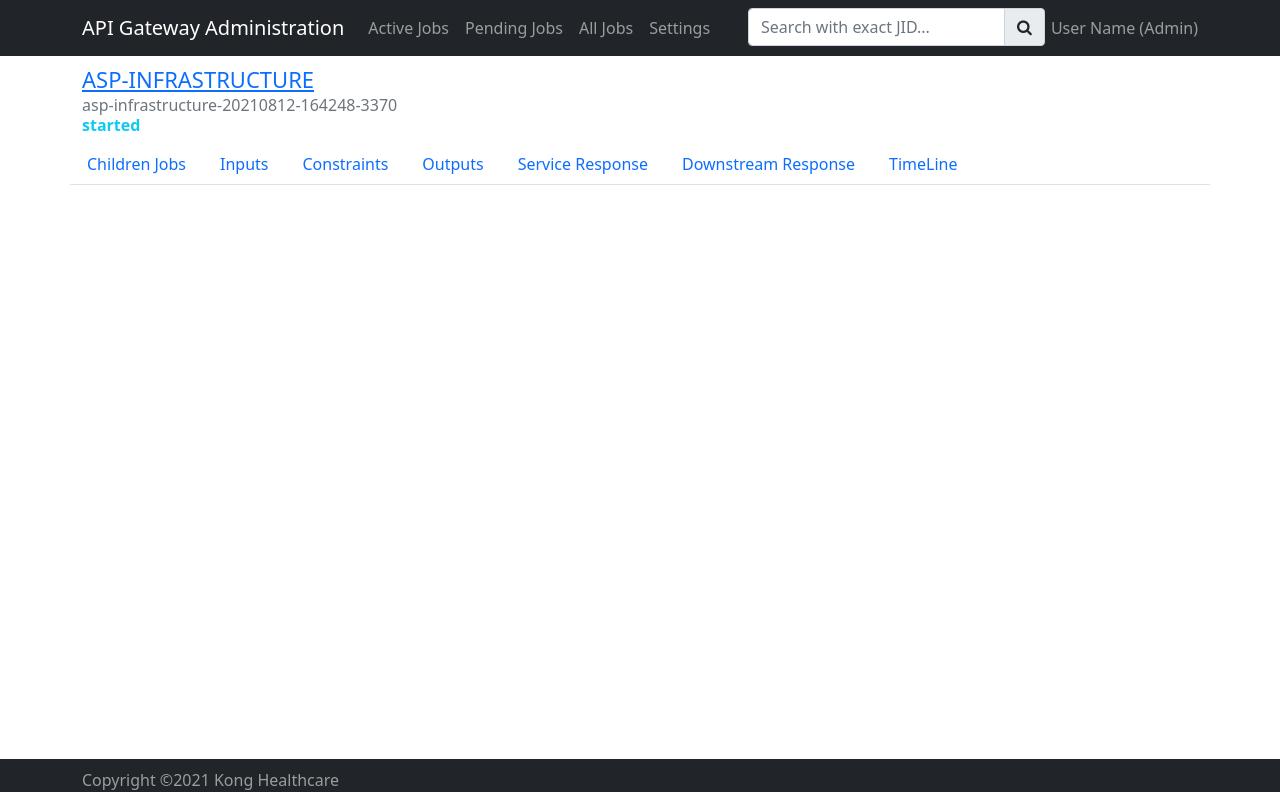
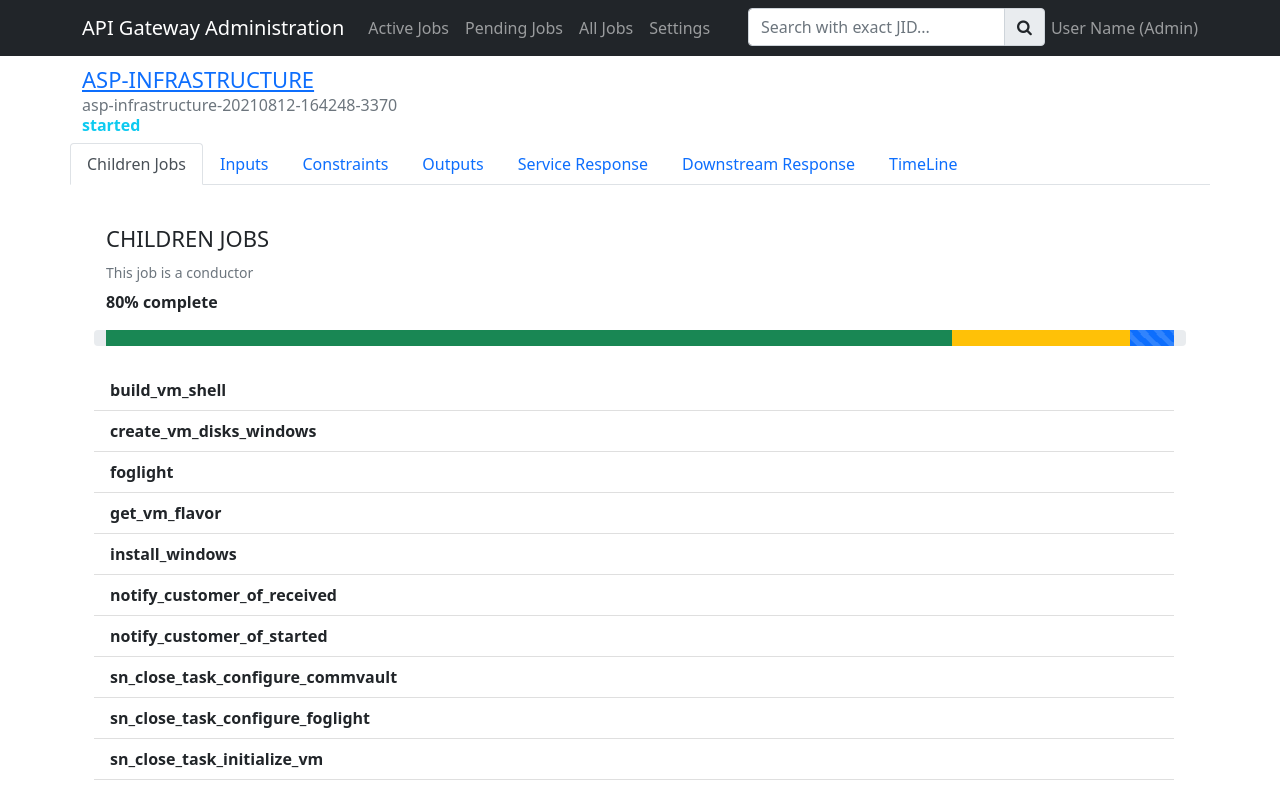
Before and after one commit to santosh-ch/apig-web, a React (Create React App) app: page /detail/asp-infrastructure-20210812-164248-3370 in a window 1280 px wide. Shown: the top 792 px of the page. Built offline with nearby package versions, Linux system fonts and the light colour scheme.

Commit message:
children jobs

```diff
--- a/src/components/job-detail/children-job-detail.js
+++ b/src/components/job-detail/children-job-detail.js
@@ -1,9 +1,140 @@
-import React from 'react';
+import React, { useState, useEffect } from 'react';
+import { Container, Row } from 'react-bootstrap';
+import PropTypes from 'prop-types';
+import { toggleCollapse } from '../../common/utils';
 
 
-const ChildrenJobDetail = () => {
-    return <></>;
+const ChildrenJobDetail = (props) => {
+    let totalJobs = 0;
+    let readyJobs = 0;
+    let completedJobs = 0;
+    let runningJobs = 0;
+    let waitingJobs = 0;
+    let failedJobs = 0;
+    let undefinedJobs = 0;
+    const [childrenJobsStatusMap, setChildrenJobsStatusMap] = useState({});
+    const [childrenJobTypeStyles, setChildrenJobTypeStyles] = useState({});
+    const childJobFailureStatusList = ["failed", "failure", "fail", "error", "unsuccessful", "orphan", "orphaned", "timeout", "terminated"];
+
+    // Establish the allowable values
+    const STATUS_READY = ["ready"]
+    const STATUS_WAITING = ["waiting"]
+    const STATUS_FAILED = ["failed", "failure", "fail", "error", "unsuccessful", "orphan", "orphaned", "timeout", "terminated"]
+    const STATUS_RUNNING = ["running"]
+    const STATUS_COMPLETED = ["completed"]
+    useEffect(() => {
+        let childrenJobsStatus = {};
+        if (props?.data['children_jobs']) {
+
+            // Read the total keys in the object
+            totalJobs = Object.keys(props?.data['children_jobs']).length;
+
+            // Check all the states in children jobs
+            for (let childJob in props?.data['children_jobs']) {
+                let childJobStatus = props?.data['children_jobs'][childJob]['status'];
+                if (STATUS_READY.indexOf(childJobStatus) > -1) {
+                    readyJobs += 1;
+                } else if (STATUS_WAITING.indexOf(childJobStatus) > -1) {
+                    waitingJobs += 1;
+                } else if (STATUS_FAILED.indexOf(childJobStatus) > -1) {
+                    failedJobs += 1;
+                } else if (STATUS_RUNNING.indexOf(childJobStatus) > -1) {
+                    runningJobs += 1;
+                } else if (STATUS_COMPLETED.indexOf(childJobStatus) > -1) {
+                    completedJobs += 1;
+                } else {
+                    undefinedJobs += 1;
+                }
+            }
+        }
+        childrenJobsStatus['total'] = totalJobs;
+        childrenJobsStatus['ready'] = readyJobs;
+        childrenJobsStatus['waiting'] = waitingJobs;
+        childrenJobsStatus['failed'] = failedJobs;
+        childrenJobsStatus['running'] = runningJobs;
+        childrenJobsStatus['completed'] = completedJobs;
+        childrenJobsStatus['undefined'] = undefinedJobs;
+        setChildrenJobsStatusMap(childrenJobsStatus);
+        // updateStyles childrenJobTypeStyles object here
+        setChildrenJobTypeStyles({
+            'jobCompletion': Math.ceil(completedJobs / totalJobs * 100).toString() + '%',
+            'total': {
+                'width': '100%'
+            },
+            'ready': {
+                'width': (readyJobs / totalJobs * 100).toString() + '%'
+            },
+            'waiting': {
+                'width': (waitingJobs / totalJobs * 100).toString() + '%'
+            },
+            'failed': {
+                'width': (failedJobs / totalJobs * 100).toString() + '%'
+            },
+            'running': {
+                'width': (runningJobs / totalJobs * 100).toString() + '%'
+            },
+            'completed': {
+                'width': (completedJobs / totalJobs * 100).toString() + '%'
+            }
+        });
+
+    }, [])
+    return (
+        <Container>
+                {props?.data['apig-payload']['inputs']['upstream_jid'] ?
+                        <Row>
+                            <h5 className="card-title">Parent Job</h5>
+                            <h6 className="text-muted"><small>This job belongs to a conductor</small></h6>
+                            <strong>
+                                <a href={"/jobs/" + props?.data['apig-payload']['inputs']['upstream_jid']}>
+                                    {props?.data['apig-payload']['inputs']['upstream_jid']}
+                                </a>
+                            </strong>
+                        </Row> : ''
+                }
+            {props?.data['children_jobs'] ?
+                <Row style={{ marginTop: '24px' }}>
+                    <h5 className="card-title">Children Jobs <span className="badge badge-secondary">{childrenJobsStatusMap['total']}</span></h5>
+                    <h6 className="text-muted"><small>This job is a conductor</small></h6>
+                    <p><strong>{childrenJobTypeStyles['jobCompletion']} complete</strong></p>
+
+                    <div style={{ marginBottom: '24px' }} className="progress">
+                        <div className="progress-bar bg-success" role="progressbar" style={childrenJobTypeStyles['completed']}></div>
+                        <div className="progress-bar bg-warning" role="progressbar" style={childrenJobTypeStyles['waiting']}></div>
+                        <div className="progress-bar progress-bar-striped progress-bar-animated bg-primary" role="progressbar" style={childrenJobTypeStyles['ready']}></div>
+                        <div className="progress-bar progress-bar-striped progress-bar-animated bg-primary" role="progressbar" style={childrenJobTypeStyles['running']}></div>
+                        <div className="progress-bar bg-danger" role="progressbar" style={childrenJobTypeStyles['failed']}></div>
+                    </div>
+
+                    <ul className="list-group list-group-flush" id="job-children-jobs-unordered-list-container">
+                        {props?.data['children_jobs'] && Object.keys(props?.data['children_jobs']).map(key =>
+                            <li className="job-list-item list-group-item" key={key} onClick={toggleCollapse}>
+                                <p style={{ marginBottom: '0px', paddingBottom: '0px' }}><strong>{key}</strong>
+                                    {props?.data['children_jobs'][key].status == 'completed' ? <span className="badge badge-success" style={{ float: 'right', marginRight: '8px' }}> {props?.data['children_jobs'][key].status}</span> :
+                                        props?.data['children_jobs'][key].status == 'waiting' ? <span className="badge badge-warning" style={{ float: 'right', marginRight: '8px' }}> {props?.data['children_jobs'][key].status}</span> :
+                                            props?.data['children_jobs'][key].status == 'running' ? <span className="badge badge-info" style={{ float: 'right', marginRight: '8px' }} > {props?.data['children_jobs'][key].status}</span> :
+                                                props?.data['children_jobs'][key].status == 'ready' ? <span className="badge badge-primary" style={{ float: 'right', marginRight: '8px' }} > {props?.data['children_jobs'][key].status}</span> :
+                                                    childJobFailureStatusList.indexOf(props?.data['children_jobs'][key].status) > -1 ? <span className="badge badge-danger" style={{ float: 'right', marginRight: '8px' }}> {props?.data['children_jobs'][key].status}</span> : ''}
+                                </p>
+
+                                <div className="job-child-job-container">
+                                    <div className="child-job-info-wrapper">
+                                        <p><a href={"/detail/" + props?.data['children_jobs'][key].jid}>{props?.data['children_jobs'][key].jid}</a></p>
+                                        <p>Started: <span>{props?.data['children_jobs'][key].begin_wait_time}</span></p>
+                                    </div>
+                                </div>
+
+                            </li>)}
+                    </ul>
+                </Row> : ''}
+        </Container>
+    );
 }
 
+const ChildrenJobDetailTypes = {
+    data: PropTypes.object
+};
+
+ChildrenJobDetail.propTypes = ChildrenJobDetailTypes;
 
 export default ChildrenJobDetail;
--- a/src/components/job-detail/inputs.js
+++ b/src/components/job-detail/inputs.js
@@ -17,7 +17,7 @@ const Inputs = (props) => {
 }
 
 const InputsTypes = {
-    data: PropTypes.Object
+    data: PropTypes.object
 };
 
 Inputs.propTypes = InputsTypes;
--- a/src/components/job-detail/job-detail.js
+++ b/src/components/job-detail/job-detail.js
@@ -14,7 +14,7 @@ import Constraint from './constraint';
 
 const JobDetail = (props) => {
 	let jid = props?.match?.params?.id;
-	const [key, setKey] = useState('home');
+	const [key, setKey] = useState('1');
 	const [data, setData] = useState({});
 	const [constraints, setConstraints] = useState({})
 
@@ -78,7 +78,8 @@ const JobDetail = (props) => {
 						activeKey={key}
 						onSelect={(k) => setKey(k)}
 						className="mb-3">
-						<Tab eventKey="1" title="Children Jobs" hidden={!data['apig-payload']['inputs']['upstream_jid']}>
+						<Tab eventKey="1" title="Children Jobs" >
+						{/* hidden={!data['apig-payload']['inputs']['upstream_jid']} */}
 							<ChildrenJobDetail data={data} />
 						</Tab>
 
--- a/src/components/job-detail/outputs.js
+++ b/src/components/job-detail/outputs.js
@@ -49,7 +49,7 @@ const Outputs = (props) => {
 }
 
 const OutputsTypes = {
-    data: PropTypes.Object
+    data: PropTypes.object
 };
 
 Outputs.propTypes = OutputsTypes;
```
